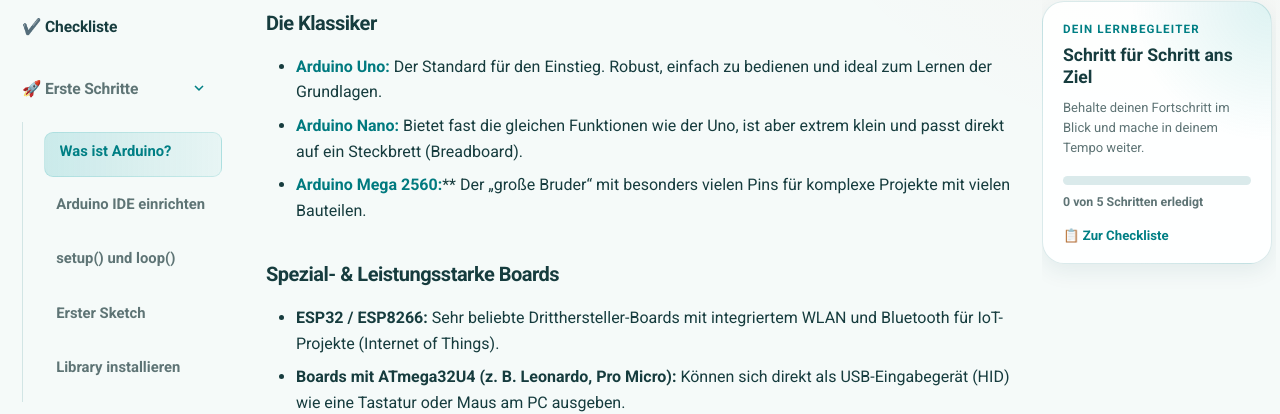
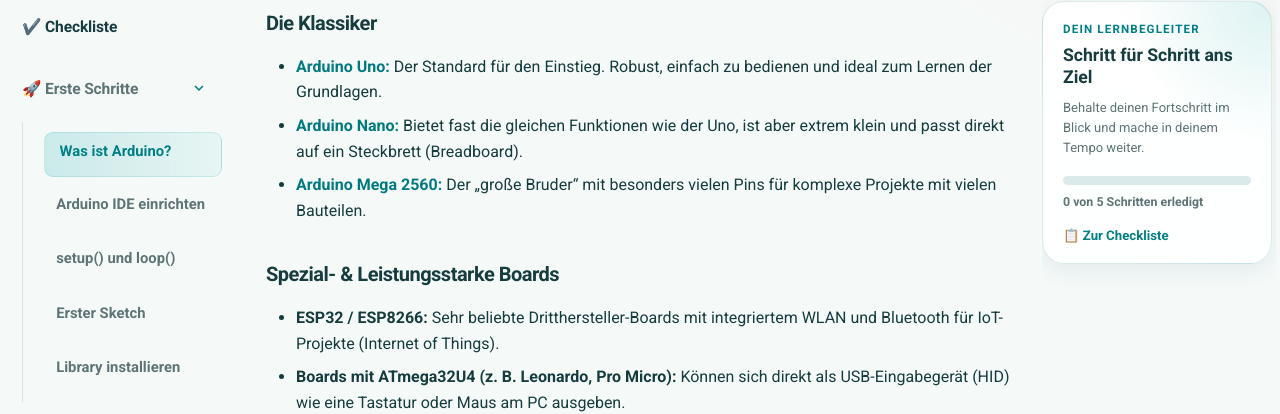
Before and after one commit to reflxlab/HID-Manual, an MkDocs documentation site: the page built from docs/erste-schritte/was-ist-arduino.md, in a window 1280 px wide and 900 px high, scrolled down 565 px. Shown: the part 85-499 px from the top of the window. Built offline with MkDocs 1.6.1 and Material for MkDocs 9.7.7, drawn with Linux system fonts in a browser that asks for light colours.

Commit message:
Lernbegleiter Changes

```diff
--- a/docs/erste-schritte/was-ist-arduino.md
+++ b/docs/erste-schritte/was-ist-arduino.md
@@ -15,7 +15,7 @@ Es gibt eine Vielzahl unterschiedlicher Boards für verschiedene Einsatzzwecke.
 
 * **[Arduino Uno:](https://docs.arduino.cc/hardware/uno-rev3/){ target="_blank" }** Der Standard für den Einstieg. Robust, einfach zu bedienen und ideal zum Lernen der Grundlagen.
 * **[Arduino Nano:](https://docs.arduino.cc/hardware/nano/){ target="_blank" }** Bietet fast die gleichen Funktionen wie der Uno, ist aber extrem klein und passt direkt auf ein Steckbrett (Breadboard).
-* **[Arduino Mega 2560:](https://docs.arduino.cc/hardware/mega-2560/){ target="_blank" }**** Der „große Bruder“ mit besonders vielen Pins für komplexe Projekte mit vielen Bauteilen.
+* **[Arduino Mega 2560:](https://docs.arduino.cc/hardware/mega-2560/){ target="_blank" }** Der „große Bruder“ mit besonders vielen Pins für komplexe Projekte mit vielen Bauteilen.
 
 ### **Spezial- & Leistungsstarke Boards**
 
--- a/docs/javascripts/learning-companion.js
+++ b/docs/javascripts/learning-companion.js
@@ -20,6 +20,14 @@
     const homeLink = document.querySelector(homeLinkSelector);
 
     if (!inner || !homeLink) {
+      return;
+    }
+
+    // Die Startseite zeigt den Fortschritt bereits als grosse Checkliste. Dort
+    // bleibt die rechte Seitenleiste frei, damit der Inhalt die ganze Breite nutzt.
+    if (document.querySelector('.course-checklist')) {
+      inner.querySelector(`#${companionId}`)?.remove();
+      sidebar.setAttribute('hidden', '');
       return;
     }
 
```
